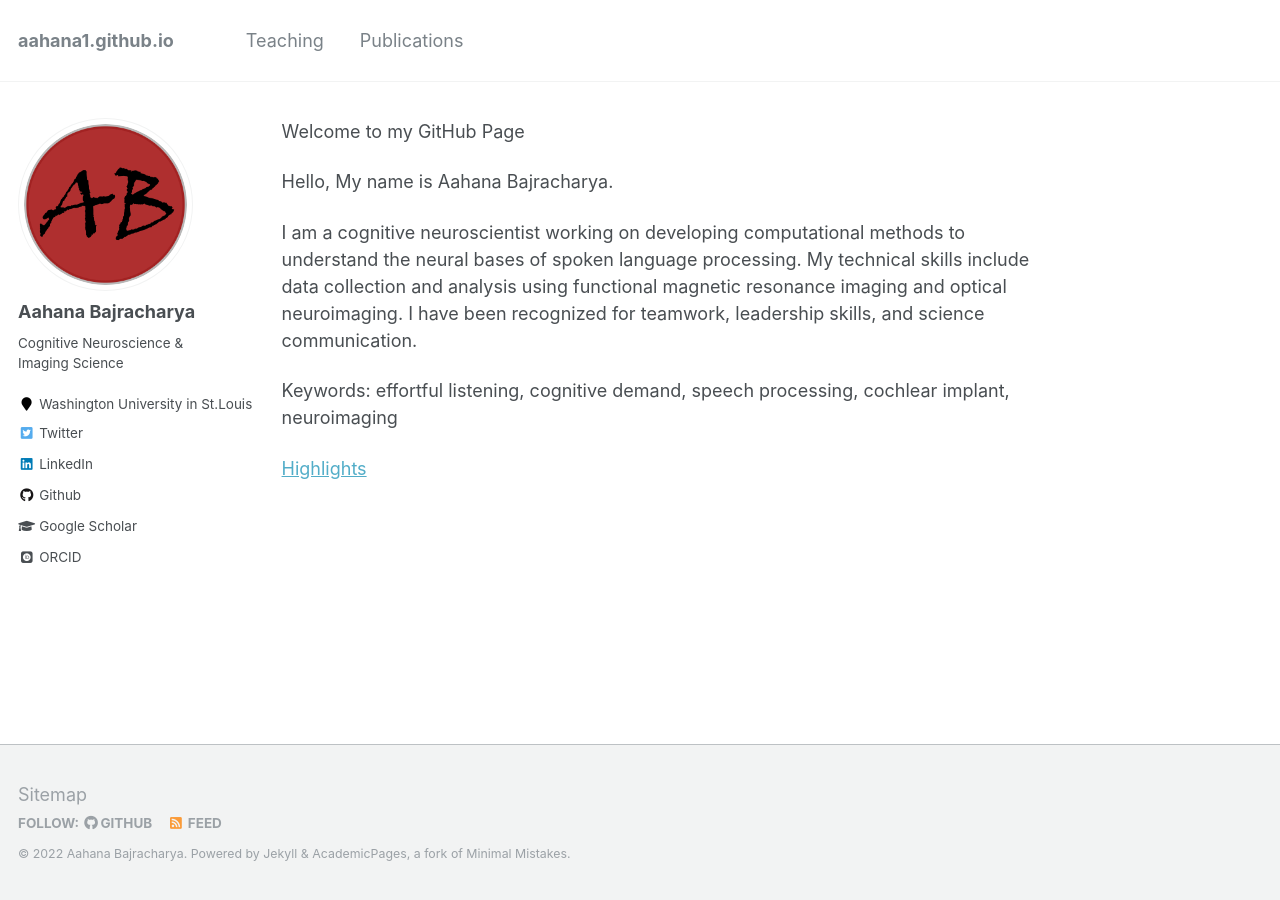
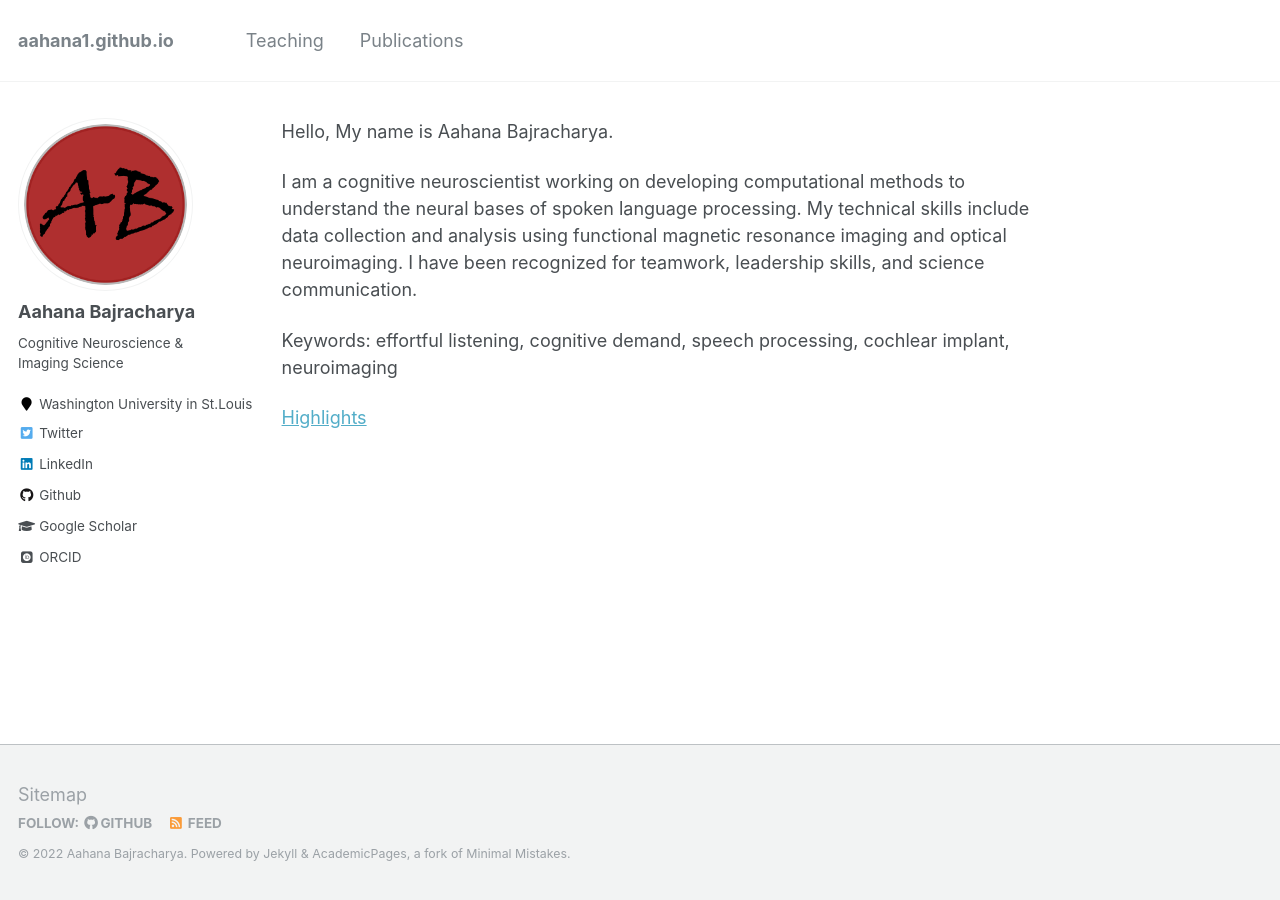
Before and after one commit to kritibhattarai23/kritibhattarai23.github.io, a Jekyll site: the page built from index.md, in a window 1280 px wide. Built offline with Jekyll 4.4.1, drawn with Linux system fonts in a browser that asks for light colours; some web fonts are replaced; our own code applies the rules of GitHub Pages for plain Markdown files.

Commit message:
Update index.md

```diff
--- a/index.md
+++ b/index.md
@@ -1,5 +1,3 @@
-Welcome to my GitHub Page
-
 Hello, My name is Aahana Bajracharya.
 
 I am a cognitive neuroscientist working on developing computational methods to understand the neural bases of spoken language processing. My technical skills include data collection and analysis using functional magnetic resonance imaging and optical neuroimaging. I have been recognized for teamwork, leadership skills, and science communication.
```
